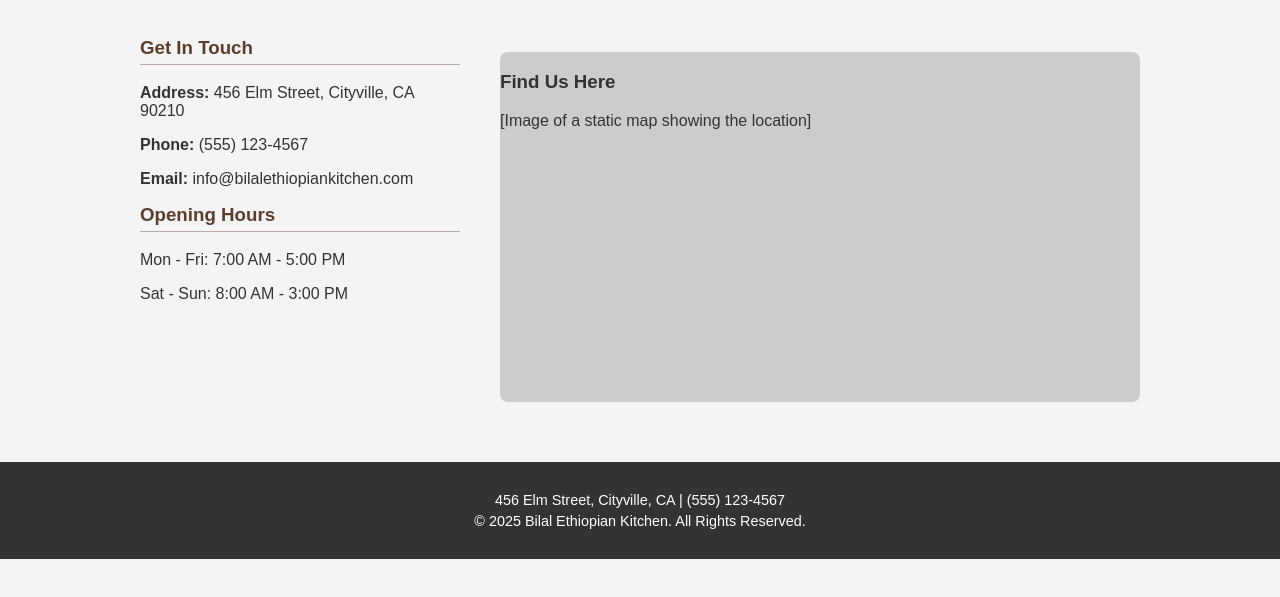
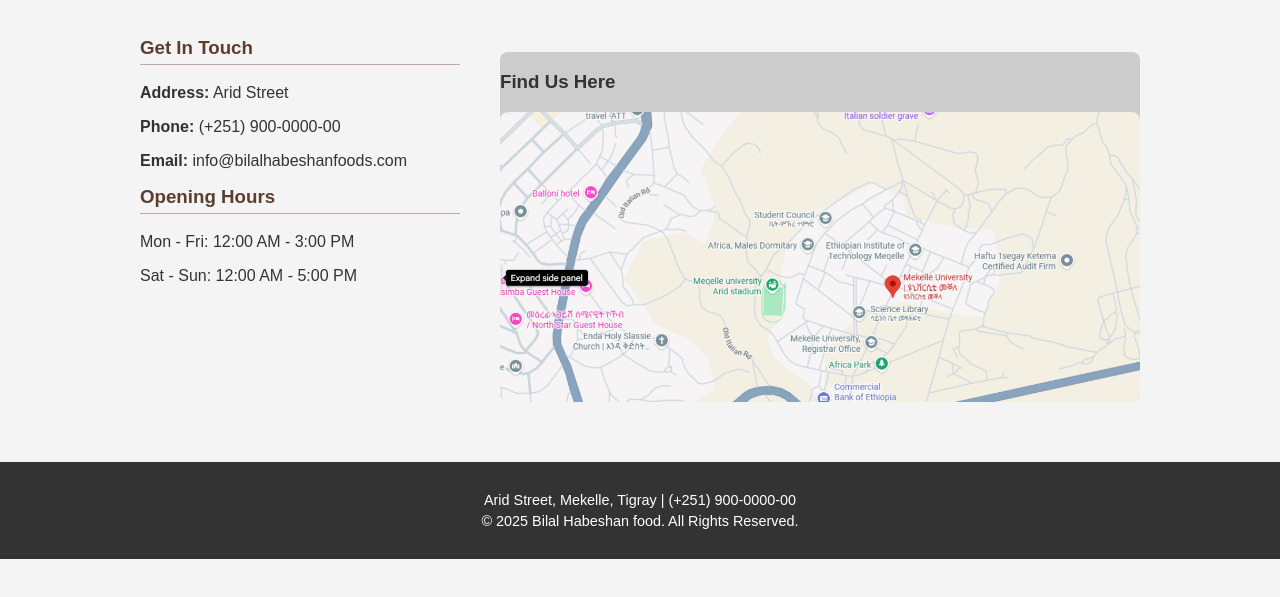
Before and after one commit to Julas-core/bilalWebsite, a plain HTML site: page contact.html in a window 1280 px wide. Shown: the part 199-796 px from the top of the page. Drawn offline with Linux system fonts and the light colour scheme.

Commit message:
Refactor code structure for improved readability and maintainability

```diff
--- a/contact.html
+++ b/contact.html
@@ -27,28 +27,25 @@
         <div class="contact-flex">
             <div class="contact-info">
                 <h3>Get In Touch</h3>
-                <p><strong>Address:</strong> 456 Elm Street, Cityville, CA 90210</p>
-                <p><strong>Phone:</strong> (555) 123-4567</p>
-                <p><strong>Email:</strong> info@bilalethiopiankitchen.com</p>
+                <p><strong>Address:</strong> Arid Street</p>
+                <p><strong>Phone:</strong> (+251) 900-0000-00</p>
+                <p><strong>Email:</strong> info@bilalhabeshanfoods.com</p>
 
                 <h3>Opening Hours</h3>
-                <p>Mon - Fri: 7:00 AM - 5:00 PM</p>
-                <p>Sat - Sun: 8:00 AM - 3:00 PM</p>
+                <p>Mon - Fri: 12:00 AM - 3:00 PM</p>
+                <p>Sat - Sun: 12:00 AM - 5:00 PM</p>
             </div>
 
             <div class="map-area">
                 <h3>Find Us Here</h3>
-
-
-[Image of a static map showing the location]
-
+                <img src="image.png" alt="Location Map">
             </div>
         </div>
     </section>
 
     <footer>
-        <p>456 Elm Street, Cityville, CA | (555) 123-4567</p>
-        <p>&copy; 2025 Bilal Ethiopian Kitchen. All Rights Reserved.</p>
+        <p>Arid Street, Mekelle, Tigray | (+251) 900-0000-00</p>
+        <p>&copy; 2025 Bilal Habeshan food. All Rights Reserved.</p>
     </footer>
 
 </body>
--- a/css/styles.css
+++ b/css/styles.css
@@ -298,18 +298,22 @@ h2 {
 .map-area {
     flex: 2;
     min-width: 300px;
+    width: 100%;
+    height: 350px;
+    margin-top: 15px;
+    border-radius: 8px;
+    overflow: hidden; /* make sure inner image doesn't overflow */
+    position: relative;
+    background-color: #CCC; /* Placeholder for map image */
 }
 
-.map-area
-
-/* [Image of a static map showing the location] */
- {
+/* Ensure any image inside the map-area fits and is clipped nicely */
+.map-area img {
+    display: block;
     width: 100%;
-    height: 350px;
-    background-color: #CCC; /* Placeholder for map image */
-    display: block;
-    margin-top: 15px;
-    border-radius: 8px;
+    height: 100%;
+    object-fit: cover; /* cover keeps aspect ratio and fills the container */
+    border-radius: inherit;
 }
 
 /* --- 9. Footer (Used on ALL Pages) --- */
```
Also changed, not shown: menu.html (+21 -17 lines), image.png (added).
